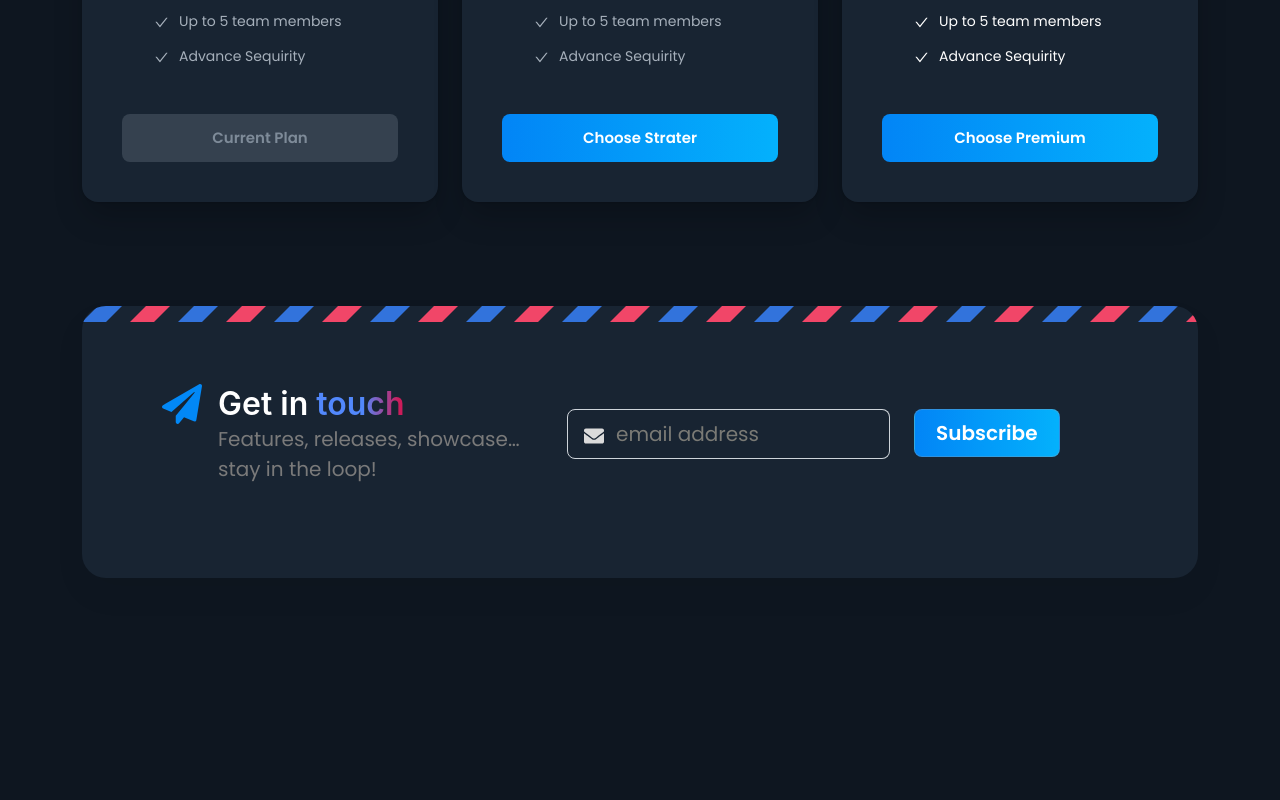
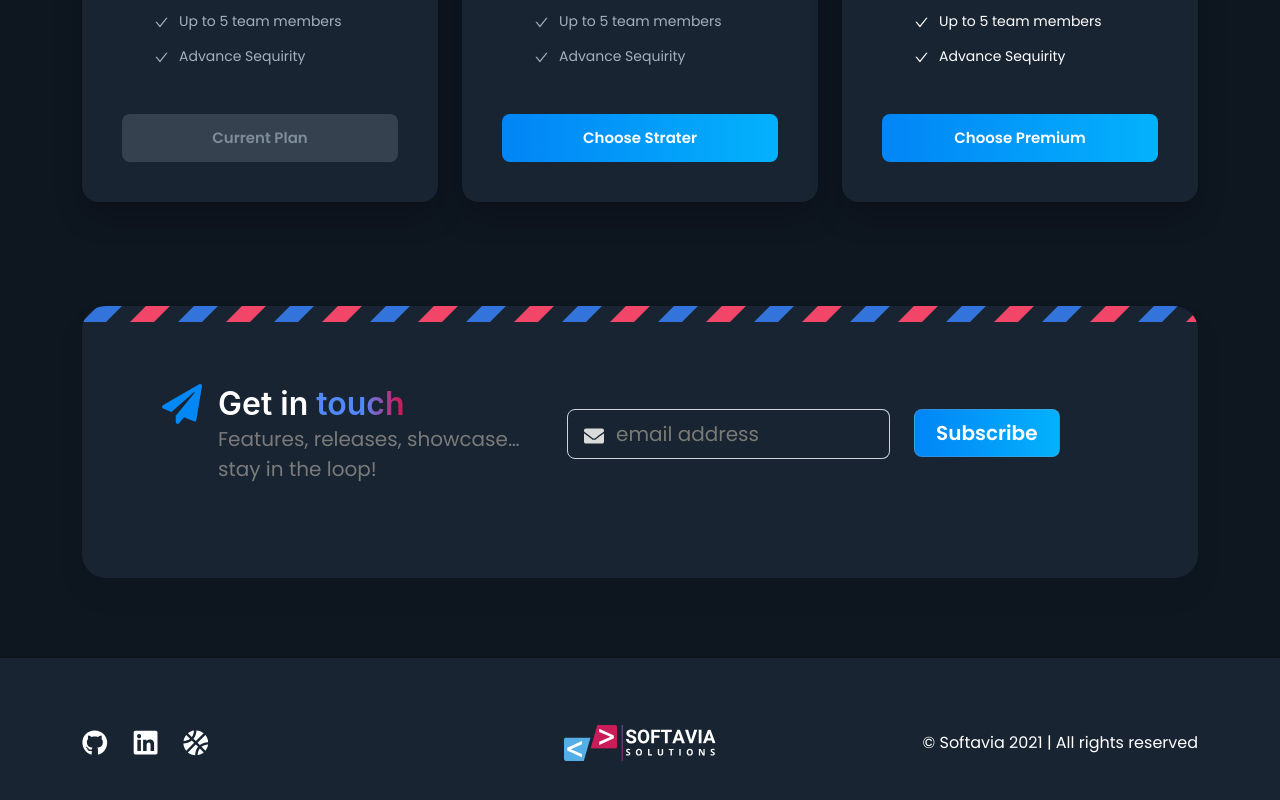
Before and after one commit to shahriarshafin/softavia, a React (Create React App) app: page / in a window 1280 px wide. Shown: the part 1883-2683 px from the top of the page. Before the commit the page ends 2501 px from the top, so only its background shows below. Built offline with nearby package versions, Linux system fonts and the light colour scheme.

Commit message:
footer section added

```diff
--- a/src/App.js
+++ b/src/App.js
@@ -1,6 +1,7 @@
 import 'bootstrap/dist/css/bootstrap.min.css';
 import './App.css';
 import Features from './components/Features/Features';
+import Footer from './components/Footer/Footer';
 import Hero from './components/Hero/Hero';
 import Navbar from './components/Navbar/Navbar';
 import Newsletter from './components/Newsletter/Newsletter';
@@ -14,6 +15,7 @@ function App() {
 			<Features />
 			<Pricing />
 			<Newsletter />
+			<Footer />
 		</div>
 	);
 }
--- /dev/null
+++ b/src/components/Footer/Footer.css
@@ -0,0 +1,17 @@
+/* #FOOTER */
+.footer-section {
+	padding-bottom: 0px;
+}
+footer {
+	background-color: #182432;
+	color: #fff;
+	padding: 35px 0px;
+}
+.social-icon {
+	font-size: 1.6rem;
+	margin-right: 1.5rem;
+	color: #fff;
+}
+.linkedin-icon {
+	font-size: 1.7rem !important;
+}
--- /dev/null
+++ b/src/components/Footer/Footer.jsx
@@ -0,0 +1,87 @@
+import React from 'react';
+import { Col, Container, Nav, Row } from 'react-bootstrap';
+import { IconContext } from 'react-icons';
+import { FaBasketballBall, FaGithub, FaLinkedin } from 'react-icons/fa';
+import Logo from '../../assets/images/logo.svg';
+import './Footer.css';
+
+const Footer = () => {
+	const curYear = new Date().getFullYear();
+	return (
+		<>
+			<section className='footer-section'>
+				<footer>
+					<Container>
+						<Row>
+							<Col
+								xs={12}
+								lg={4}
+								className='mt-4 d-flex align-items-center justify-content-center justify-content-lg-start'
+							>
+								<Nav.Link
+									className='p-0'
+									href='https://github.com/shahriarshafin'
+									target='_blank'
+								>
+									<IconContext.Provider value={{ className: 'social-icon' }}>
+										<div>
+											<FaGithub />
+										</div>
+									</IconContext.Provider>
+								</Nav.Link>
+
+								<Nav.Link
+									className='p-0'
+									href='https://www.linkedin.com/in/shahriarshafin/'
+									target='_blank'
+								>
+									<IconContext.Provider
+										value={{ className: 'social-icon linkedin-icon' }}
+									>
+										<div>
+											<FaLinkedin />
+										</div>
+									</IconContext.Provider>
+								</Nav.Link>
+
+								<Nav.Link
+									className='p-0'
+									href='https://dribbble.com/shahriarshafin'
+									target='_blank'
+								>
+									<IconContext.Provider value={{ className: 'social-icon' }}>
+										<div>
+											<FaBasketballBall />
+										</div>
+									</IconContext.Provider>
+								</Nav.Link>
+							</Col>
+
+							<Col
+								xs={12}
+								lg={4}
+								className='mt-4 d-flex align-items-center justify-content-center'
+							>
+								<Nav.Link href='/'>
+									<img className='brand-logo' src={Logo} alt='' />
+								</Nav.Link>
+							</Col>
+
+							<Col
+								xs={12}
+								lg={4}
+								className='d-flex align-items-center justify-content-center justify-content-lg-end'
+							>
+								<p className='m-0 mt-4'>
+									© Softavia <span> {curYear} </span> | All rights reserved
+								</p>
+							</Col>
+						</Row>
+					</Container>
+				</footer>
+			</section>
+		</>
+	);
+};
+
+export default Footer;
```
